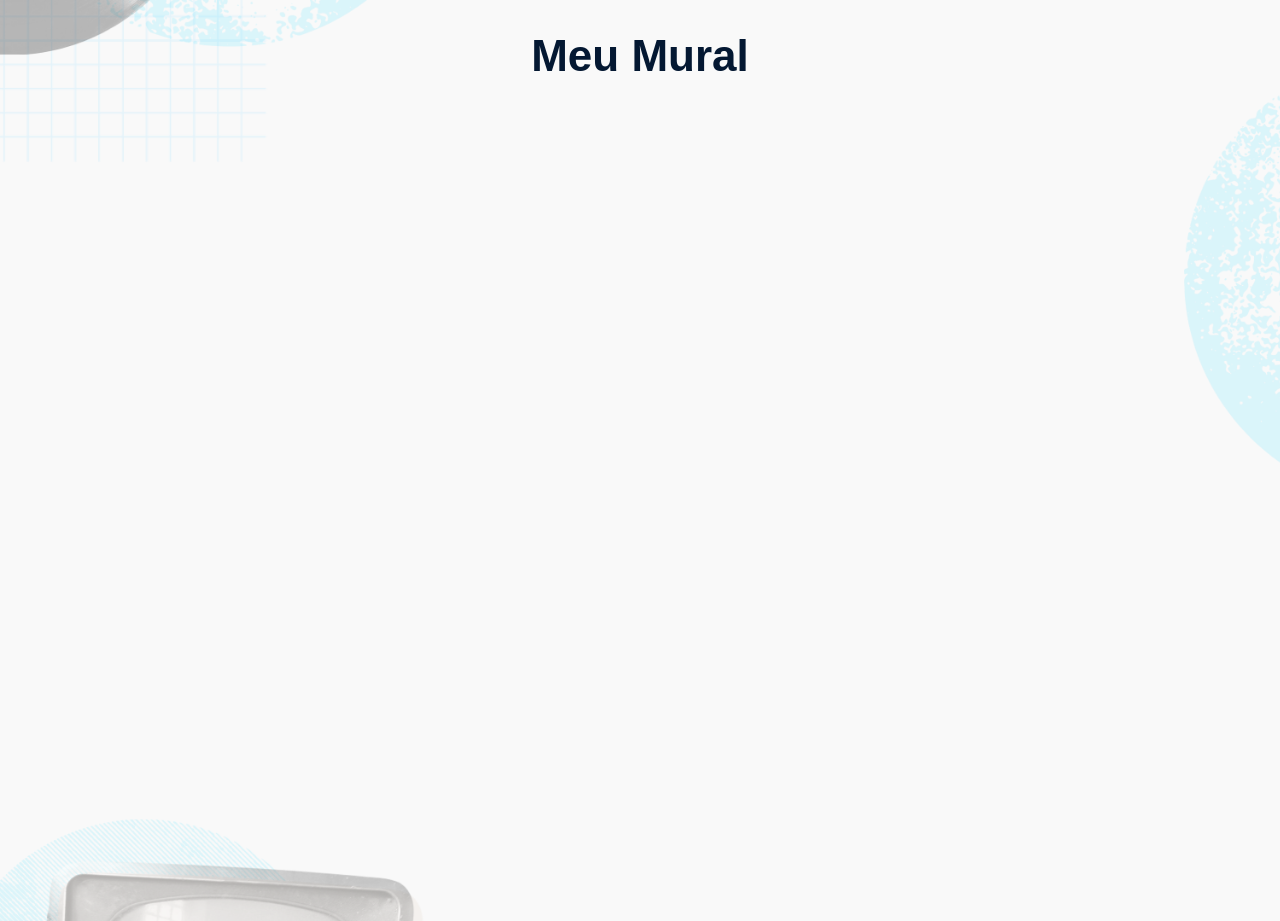
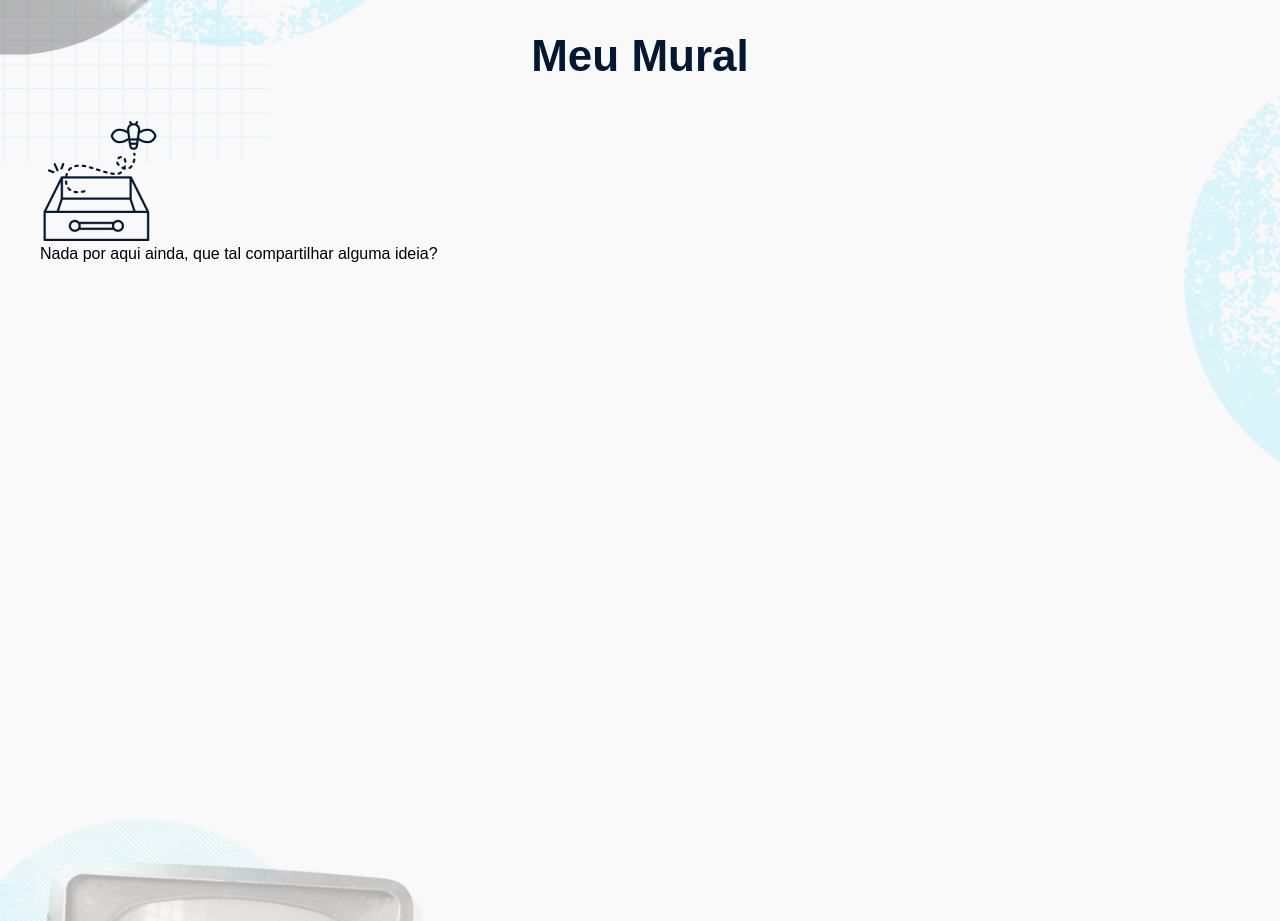
Before and after one commit to JoseCarlos-Filho/memoteca, a plain HTML site: page index.html in a window 1280 px wide. Shown: the part 1920-2841 px from the top of the page. Drawn offline with nearby package versions, Linux system fonts and the light colour scheme; no server answers.

Commit message:
feat: elemento html para lista vazia e script cdn axios

```diff
--- a/index.html
+++ b/index.html
@@ -62,6 +62,10 @@
       <span></span>
       <section id="lista-pensamentos-container">
         <h3>Meu Mural</h3>
+        <div id="mensagem-vazia" class="mensagem-vazia">
+          <img src="assets/imagens/lista-vazia.png" alt="Nenhum pensamento disponível">
+          <p>Nada por aqui ainda, que tal compartilhar alguma ideia?</p>
+        </div>
         <ul id="lista-pensamentos"></ul>
       </section>
     </main>
@@ -70,6 +74,7 @@
         2024 Desenvolvido por Alura.
         Projeto fictício sem fins comerciais.</p>
     </footer>
+    <script src="https://cdn.jsdelivr.net/npm/axios@1.6.7/dist/axios.min.js"></script>
     <script type="module" src="services/api.js"></script>
     <script type="module" src="services/ui.js"></script>
     <script type="module" src="main.js"></script>
```
